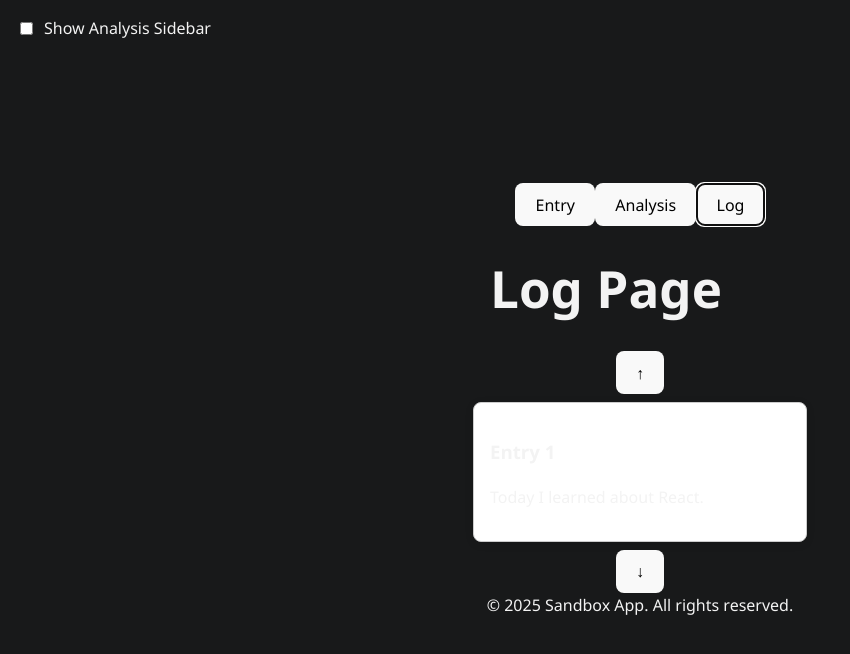
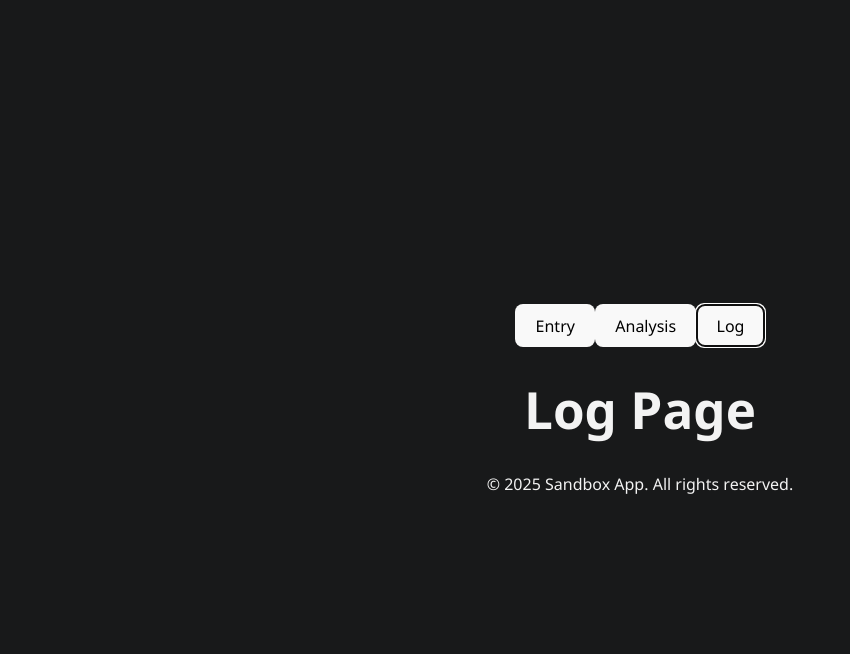
Before and after one commit to niazimurataj/journalApp, a React (Vite) app: page / in a window 1280 px wide. Both pictures are taken after a click on the button "Log". Shown: the top 654 px of the page, without its empty margins (0-850 px from the left). Built offline with nearby package versions, Linux system fonts and the light colour scheme.

Commit message:
Add a todo ... lazy commit

```diff
--- a/src/pages/LogPage.jsx
+++ b/src/pages/LogPage.jsx
@@ -3,78 +3,12 @@ import { useState } from 'react';
 import AnalysisSidebar from '../components/AnalysisSidebar';
 
 function LogPage() {
-    const [showSidebar, setShowSidebar] = useState(false);
-
-    const journalEntries = [
-        { id: 1, title: 'Entry 1', content: 'Today I learned about React.' },
-        { id: 2, title: 'Entry 2', content: 'Worked on a cool project.' },
-        { id: 3, title: 'Entry 3', content: 'Had a productive meeting.' },
-    ];
-
-    function handleDragStart(e, entry) {
-        e.dataTransfer.setData('application/json', JSON.stringify(entry));
-    }
-
-    function VerticalCarousel() {
-        const [current, setCurrent] = useState(0);
-
-        const prev = () => setCurrent((c) => (c === 0 ? journalEntries.length - 1 : c - 1));
-        const next = () => setCurrent((c) => (c === journalEntries.length - 1 ? 0 : c + 1));
-
-        return (
-            <div style={{ display: 'flex', flexDirection: 'column', alignItems: 'center', width: 300 }}>
-                <button onClick={prev} style={{ marginBottom: 8 }}>↑</button>
-                <div
-                    draggable
-                    onDragStart={(e) => handleDragStart(e, journalEntries[current])}
-                    style={{
-                        border: '1px solid #ccc',
-                        borderRadius: 8,
-                        padding: 16,
-                        marginBottom: 8,
-                        background: '#fff',
-                        boxShadow: '0 2px 8px rgba(0,0,0,0.1)',
-                        width: '100%',
-                        cursor: 'grab',
-                    }}
-                >
-                    <h3>{journalEntries[current].title}</h3>
-                    <p>{journalEntries[current].content}</p>
-                </div>
-                <button onClick={next}>↓</button>
-            </div>
-        );
-    }
 
     return (
         <div>
             <h1>Log Page</h1>
-            <div style={{ display: 'flex' }}>
-                <div style={{ position: 'absolute', top: 16, left: 16, zIndex: 10 }}>
-                    <label style={{ display: 'flex', alignItems: 'center', gap: 8 }}>
-                        <input
-                            type="checkbox"
-                            checked={showSidebar}
-                            onChange={() => setShowSidebar((v) => !v)}
-                        />
-                        Show Analysis Sidebar
-                    </label>
-                </div>
-                {showSidebar && (
-                    <AnalysisSidebar
-                        onDrop={e => {
-                            e.preventDefault();
-                            const data = e.dataTransfer.getData('application/json');
-                            // handle dropped data here
-                        }}
-                        onDragOver={e => e.preventDefault()}
-                        style={{ minWidth: 250, borderRight: '1px solid #eee', background: '#fafafa' }}
-                    />
-                )}
-                <div style={{ flex: 1, marginLeft: showSidebar ? 250 : 0, transition: 'margin-left 0.2s' }}>
-                    <VerticalCarousel />
-                </div>
-            </div>
+
+            {/* Todo: implement a table here using CSS grid */}
         </div>
     );
 }
```
